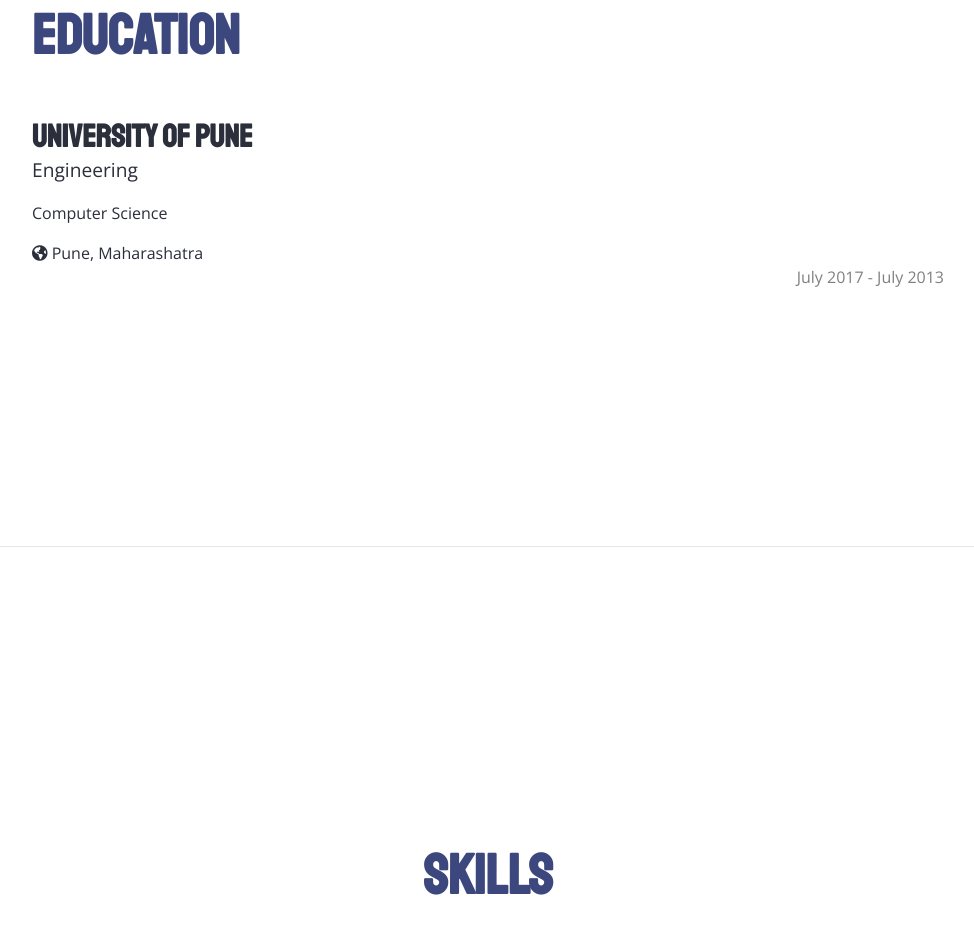
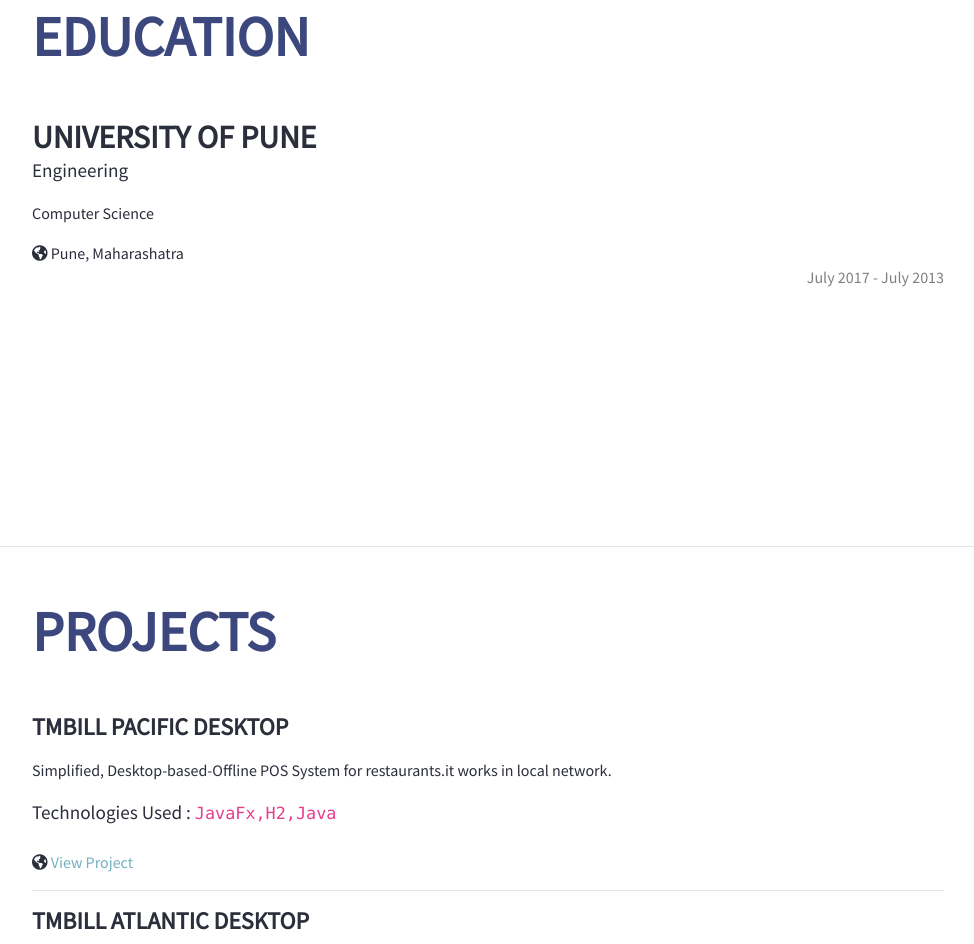
Before and after one commit to manesid/Sid-Portfolio, a plain HTML site: page index.html in a window 1280 px wide. Shown: the part 1856-2800 px from the top of the page, without its empty margins (288-1262 px from the left). Drawn offline with nearby package versions, Linux system fonts and the light colour scheme.

Commit message:
Resume changes

```diff
--- a/css/styles.css
+++ b/css/styles.css
@@ -1,6 +1,6 @@
 
 body {
-  font-family: "Open Sans", sans-serif;
+  font-family: 'Source Sans Pro', sans-serif;
   padding-top: 54px;
   color: #2b2e3b;
 }
@@ -18,7 +18,7 @@ h3,
 h4,
 h5,
 h6 {
-  font-family: "Staatliches", cursive;
+  /* font-family: "Staatliches", cursive; */
   font-weight: 700;
   text-transform: uppercase;
   color: #2b2e3b;
@@ -42,7 +42,7 @@ p.lead {
 }
 
 .subheading {
-  font-family: "Open Sans", sans-serif;
+  /* font-family: "Open Sans", sans-serif; */
   font-size: 1.2rem;
 }
 
@@ -218,6 +218,10 @@ a:active {
   transition: all 0.3s;
 }
 
+#projectsContainer div.subheading{
+  align-items: flex-end;
+}
+
 /* Themes */
 .nightsky-social {
   background: #2b2e3b;
--- a/data/data.js
+++ b/data/data.js
@@ -3,24 +3,30 @@ let profile = {
   picture: "https://github.com/manesid/Sid-Portfolio/raw/master/img/me.jpg",
   name: "Siddheshwar Mane",
   description: "Software Developer.",
-  bio: "Software Developer with two years of IT experience in all phases of SDLC such as Planning,Analysis,Design,Implementation,Testing and Maintenance.",
+  bio: "Software Developer with almost three years of IT experience in all phases of SDLC such as Planning,Analysis,Design,Implementation,Testing and Maintenance.Well-developed time management skills, and ability to complete all projects within schedule and in a timely manner.",
   email: "manesid3@gmail.com",
   location: "Pune, Maharashtra",
   birth: "1995-05-11", // YYYY-MM-DD format
   skills: [
+    "Java",
     "JavaFX",
-    "Java",
+    "Javascript",
+    "NodeJS",
+    "Electron JS",
+    "React",
+    "Redux",
+    "Sagas",
+    "Express",
     "Spring Boot",
     "Javalin",
     "Android",
-    "Javascript",
     "SQL",
     "H2",
-    "NodeJS",
-    "Electron JS"
+    "SQlite"
+
   ],
   social: {
-    linkedin: "https://www.linkedin.com/in/guim-gonzalez-846606134/",
+    linkedin: "https://www.linkedin.com/in/manesid/",
     twitter: "https://twitter.com/_sidmane",
     github: "https://github.com/manesid/",
     stackoverflow: "https://stackoverflow.com/users/4747260/sid-mane",
@@ -43,6 +49,26 @@ let profile = {
     from: "July 2017",
     to: "July 2013"
   }],
+  projects: [
+    {
+      title: 'TMBill Pacific Desktop',
+      langauages: ['JavaFx', 'H2', 'Java'],
+      url: 'https://www.tmbill.in/products',
+      desc: 'Simplified, Desktop-based-Offline POS System for restaurants.it works in local network.'
+    },
+    {
+      title: 'TMBill Atlantic Desktop',
+      langauages: ['Javascript', 'SQlite', 'NodeJS', 'ElectronJS'],
+      url: 'https://www.tmbill.in/products',
+      desc: 'Desktop-based-Cloud POS System for Restaurants, Cafe, QSR, Bakery & Food Trucks.'
+    },
+    {
+      title: 'TMBill QR Code Ordering Platform',
+      langauages: ['Javascript', 'ReactJS'],
+      url: 'https://www.tmbill.in/products',
+      desc: 'Accept Takeaway, Home Delivery, and Dine-in Orders through QR Ordering Platform.'
+    }
+  ],
   quote: "One of my most productive days was throwing away 1000 lines of code."
 };
 
--- a/index.html
+++ b/index.html
@@ -12,7 +12,7 @@
   <link rel="shortcut icon" href="img/favicon.png" type="image/x-icon" />
 
   <!-- Fonts -->
-  <link href="https://fonts.googleapis.com/css?family=Open+Sans:300,400,700|Staatliches" rel="stylesheet" />
+  <link href="https://fonts.googleapis.com/css2?family=Source+Sans+Pro&display=swap" rel="stylesheet">
   <link rel="stylesheet" href="https://use.fontawesome.com/releases/v5.6.3/css/all.css"
     integrity="sha384-UHRtZLI+pbxtHCWp1t77Bi1L4ZtiqrqD80Kn4Z8NTSRyMA2Fd33n5dQ8lWUE00s/" crossorigin="anonymous" />
 
@@ -49,6 +49,9 @@
         </li>
         <li class="nav-item">
           <a class="nav-link js-scroll-trigger" href="#skills">Skills</a>
+        </li>
+        <li class="nav-item">
+          <a class="nav-link js-scroll-trigger" href="#projects">Projects</a>
         </li>
         <li class="nav-item">
           <a class="nav-link js-scroll-trigger" href="#bio">Bio</a>
@@ -131,8 +134,34 @@
     </div>
 
 
+    <!--
+      Projects Section
+     -->
+    <hr class="m-0" />
 
+    <section class="resume-section p-3 p-lg-5 d-flex flex-column" id="projects">
+      <div class="my-auto">
+        <h2 class="mb-5">Projects</h2>
 
+        <div id="projectsContainer"></div>
+      </div>
+    </section>
+    <div class="d-none">
+      <div class="resume-item d-flex flex-column flex-md-row mb-5" id="credsTemplate2">
+        <div class="resume-content mr-auto">
+          <h4 class="mb-0"></h4>
+          <div class="subheading mb-3"></div>
+          <p></p>
+          <div class="d-flex subheading">
+            <div>Technologies Used : </div>
+            <code class="languages ml-1"></code>
+          </div>
+          <br />
+          <i class="fas fa-globe-americas"></i>
+          <a href="" class="location">View Project</a>
+        </div>
+      </div>
+    </div>
 
     <hr class="m-0" />
 
--- a/js/index.js
+++ b/js/index.js
@@ -103,6 +103,23 @@ function fillTemplate() {
     skillItem.classList.add("nightsky-skill");
     $("#skillsContainer").append(skillItem);
   }
+
+  //Projects
+  if (profile.projects && profile.projects.length > 0) {
+    profile.projects.forEach(project => {
+      console.log(project);
+      let projTemplate = $("#credsTemplate2");
+      projTemplate.find(".mb-0").text(project.title);
+      // projTemplate.find(".mb-3").text(project.desc);
+      projTemplate.find("p").text(project.desc);
+      projTemplate.find("code.languages").text(project.langauages);
+      projTemplate.find("a").attr('href', project.url);
+
+      $("#projectsContainer").append(projTemplate.html());
+      if (i < profile.projects.length - 1)
+        $("#projectsContainer").append(document.createElement("hr"));
+    });
+  }
 }
 
 function colorTheme() {
```
Lines whose indentation alone changed are shown as unchanged.
